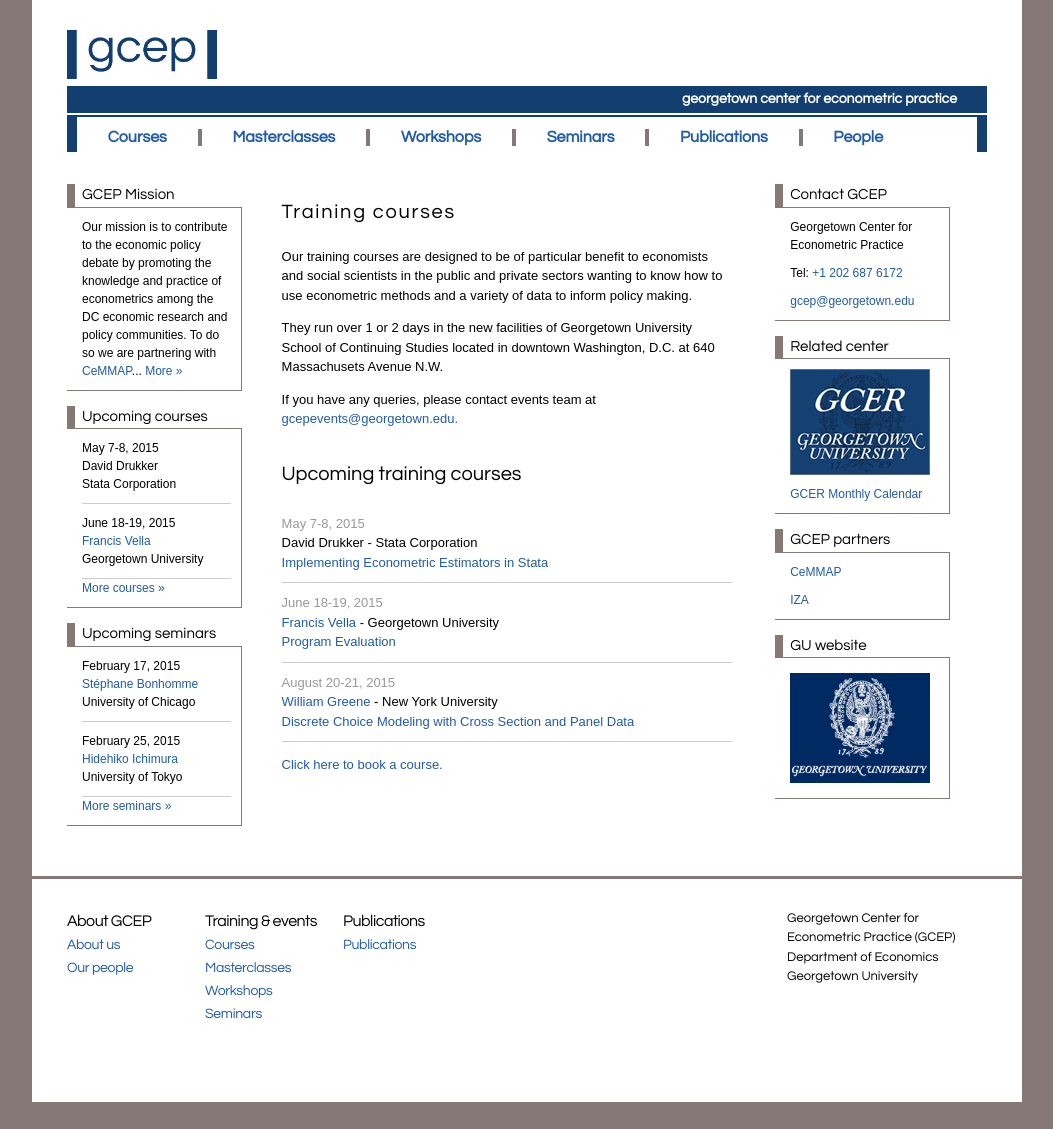
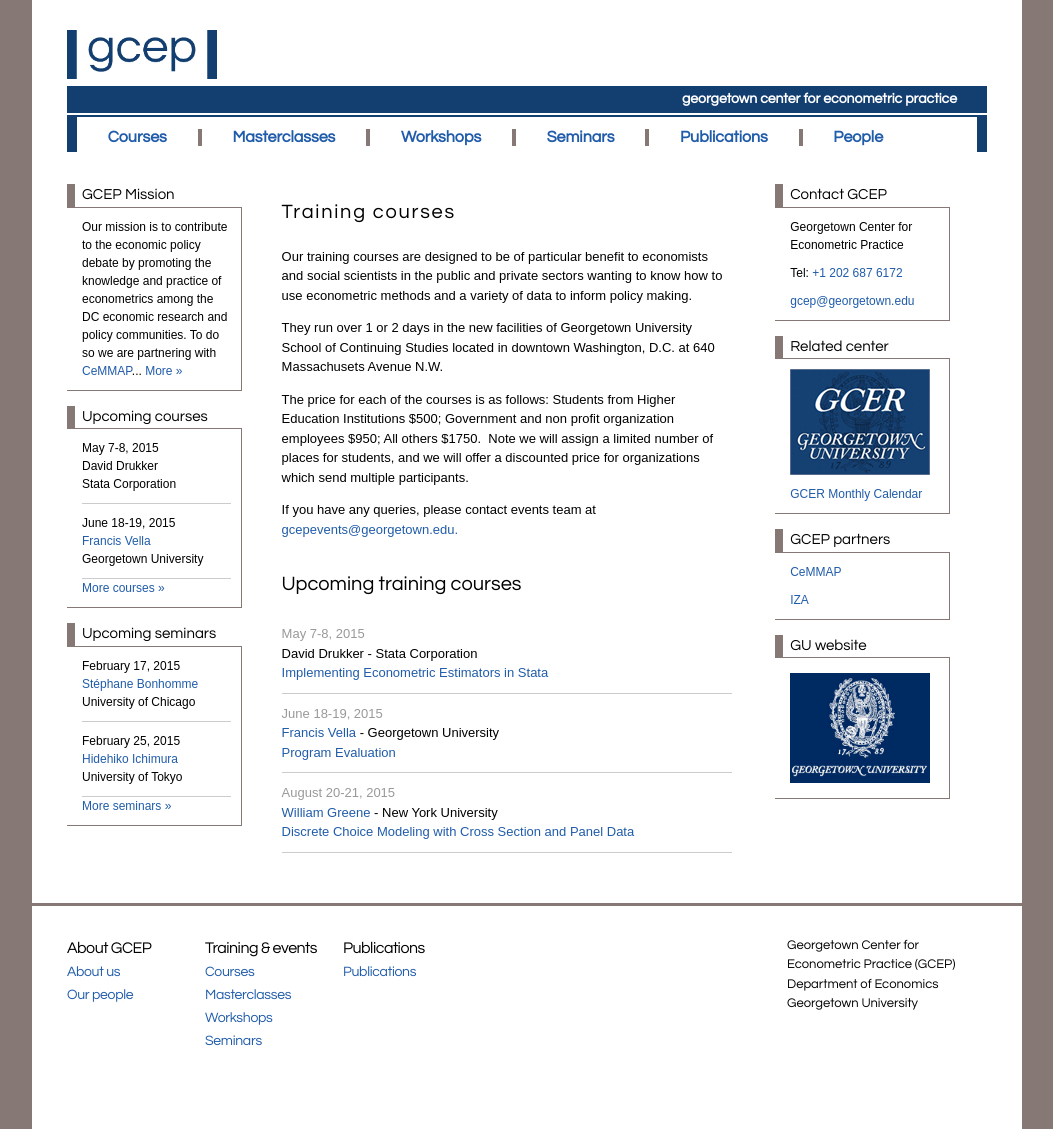
Before and after one commit to georgetown-econ/gcep, a Jekyll site: the page built from courses.html, in a window 1280 px wide. Shown: the whole page, without its empty margins (113-1166 px from the left). Built offline with Jekyll 4.4.1, drawn with Linux system fonts in a browser that asks for light colours; before the commit the page ends 1102 px from its top, so only the background shows below that.

Commit message:
Added course pricing

```diff
--- a/courses.html
+++ b/courses.html
@@ -8,9 +8,27 @@
   <div class="content">
     <div class="section">
       <h1 class="main-page-title">Training courses</h1>
-      <p>Our training courses are designed to be of particular benefit to economists and social scientists in the public and private sectors wanting to know how to use econometric methods and a variety of data to inform policy making.</p>
-      <p>They run over 1 or 2 days in the new facilities of Georgetown University School of Continuing Studies located in downtown Washington, D.C. at 640 Massachusets Avenue N.W. </p>
-      <p>If you have any queries, please contact events team at <a href="mailto:gcepevents@georgetown.edu">gcepevents@georgetown.edu.</a></p>
+
+      <p>
+        Our training courses are designed to be of particular benefit to economists and social scientists in the public
+        and private sectors wanting to know how to use econometric methods and a variety of data to inform policy
+        making.
+      </p>
+
+      <p>
+        They run over 1 or 2 days in the new facilities of Georgetown University School of Continuing Studies located
+        in downtown Washington, D.C. at 640 Massachusets Avenue N.W.
+      </p>
+
+      <p>
+        The price for each of the courses is as follows: Students from Higher Education Institutions $500; Government
+        and non profit organization employees $950; All others $1750.  Note we will assign a limited number of places for
+        students, and we will offer a discounted price for organizations which send multiple participants.
+      </p>
+
+      <p>
+        If you have any queries, please contact events team at <a href="mailto:gcepevents@georgetown.edu">gcepevents@georgetown.edu.</a>
+      </p>
 
       <h1>Upcoming training courses</h1>
       <div class="courses">
@@ -23,8 +41,6 @@
         </div>
         {% endfor %}
       </div>
-
-      <p><a href="/booking/">Click here to book a course.</a></p>
     </div>
   </div>
 </div>
```
